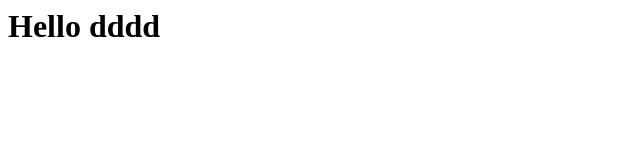
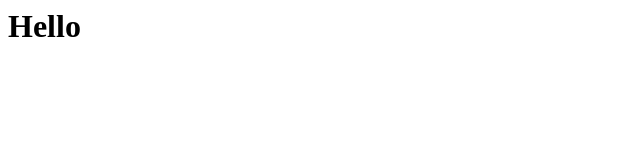
Before and after one commit to andrey186104/git, a plain HTML site: page index.html in a window 1280 px wide. Shown: the whole page, without its empty margins (0-640 px from the left). Drawn offline with Linux system fonts and the light colour scheme.

Commit message:
Revert "Wrong commit"
This reverts commit 2b847b22f11767235dd0be1dd2c6f8d08f139f44.

```diff
--- a/index.html
+++ b/index.html
@@ -1 +1 @@
-<h1>Hello dddd</h1>
+<h1>Hello</h1>
```
